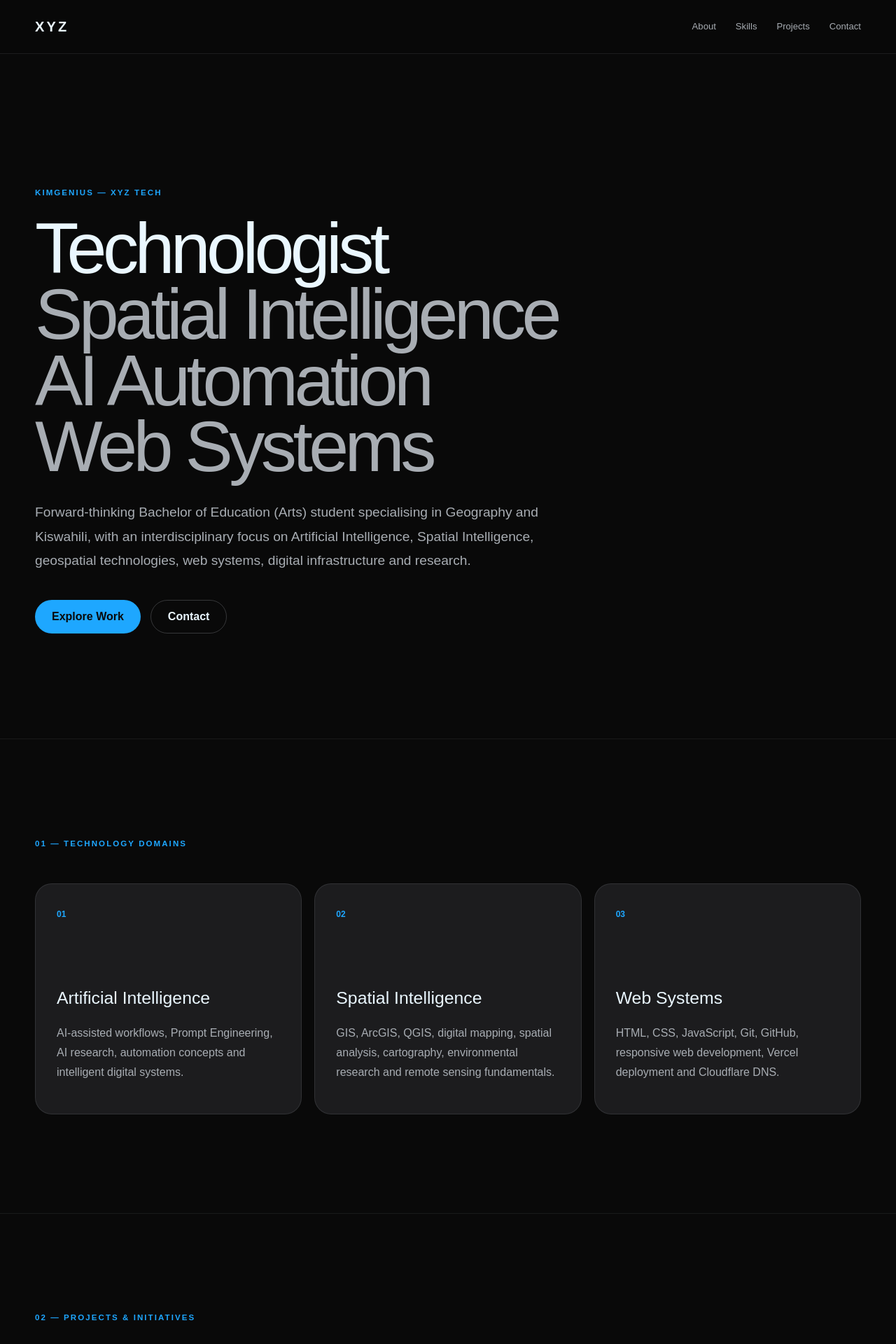
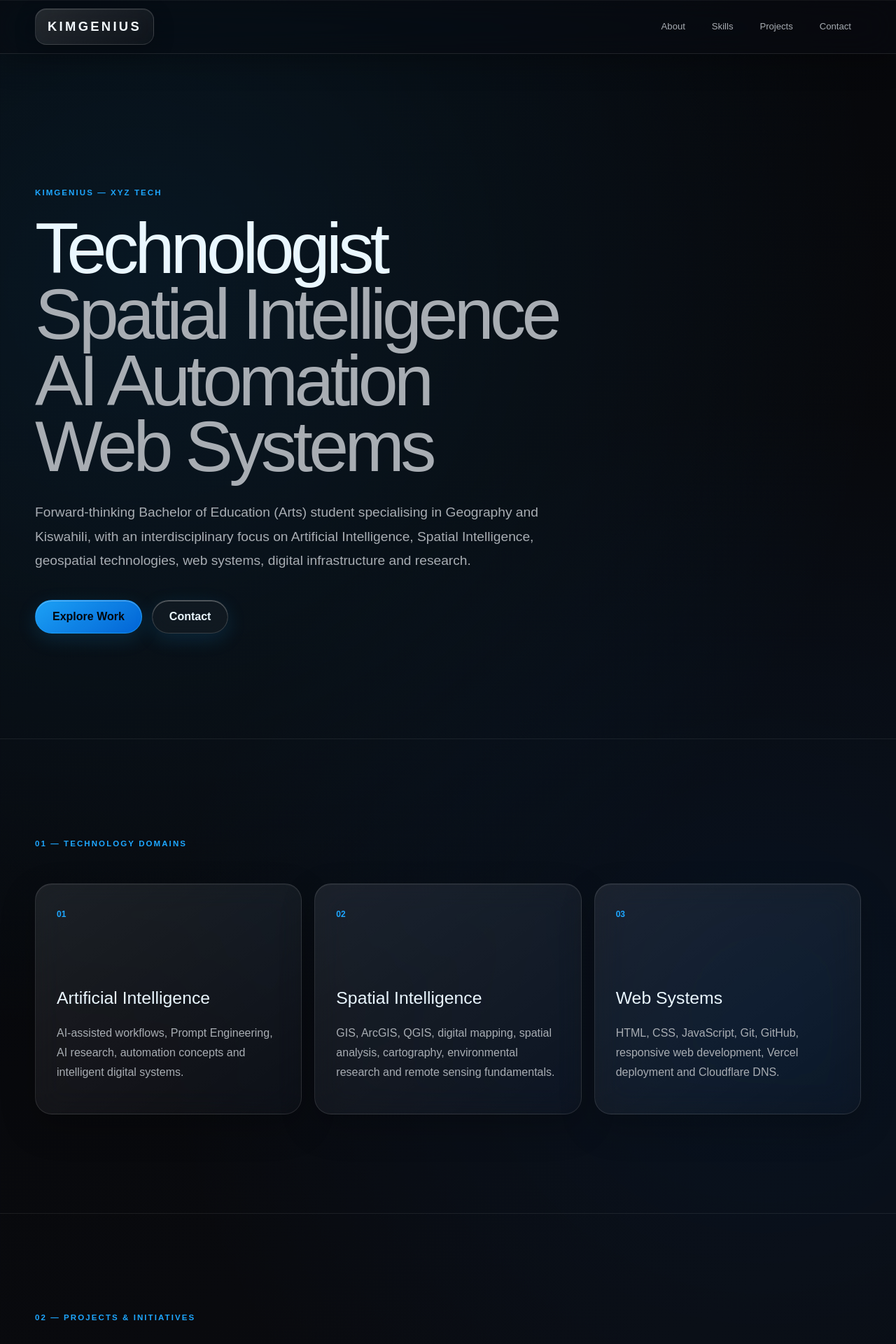
Before and after one commit to ki995483/kimgenius-portfolio, a Next.js app: page /portfolio in a window 1280 px wide. Shown: the top 1920 px of the page at 70% size. Built offline with nearby package versions, Linux system fonts and the light colour scheme.

Commit message:
Finalize KIMGENIUS portfolio glass UI

```diff
--- a/app/globals.css
+++ b/app/globals.css
@@ -20,6 +20,7 @@ html {
   width: 100%;
   max-width: 100%;
   overflow-x: hidden;
+  scroll-behavior: smooth;
 }
 
 body {
@@ -127,29 +128,43 @@ body {
 }
 
 /* =========================================================
-   KIMGENIUS PORTFOLIO — XYZ INTERNAL SYSTEM
+   KIMGENIUS PORTFOLIO — PREMIUM GLASS SYSTEM
    ========================================================= */
 
 .portfolio-page {
   min-height: 100vh;
   width: 100%;
-  background: #090909;
+  background:
+    radial-gradient(
+      circle at 15% 10%,
+      rgba(30, 167, 255, 0.10),
+      transparent 28%
+    ),
+    radial-gradient(
+      circle at 85% 35%,
+      rgba(0, 119, 255, 0.08),
+      transparent 30%
+    ),
+    linear-gradient(145deg, #050609 0%, #0a0b0f 52%, #050609 100%);
   color: #eaf7ff;
   overflow-x: hidden;
 }
 
-.portfolio-shell {
-  width: min(1180px, calc(100% - 40px));
-  margin-inline: auto;
-}
+/* =========================================================
+   GLASSMORPHIC HEADER
+   ========================================================= */
 
 .portfolio-header {
   position: sticky;
   top: 0;
   z-index: 50;
-  background: rgba(9, 9, 9, 0.82);
-  backdrop-filter: blur(18px);
-  border-bottom: 1px solid rgba(168, 173, 179, 0.12);
+  background: rgba(10, 12, 17, 0.58);
+  backdrop-filter: blur(24px) saturate(160%);
+  -webkit-backdrop-filter: blur(24px) saturate(160%);
+  border-bottom: 1px solid rgba(255, 255, 255, 0.10);
+  box-shadow:
+    0 10px 40px rgba(0, 0, 0, 0.28),
+    inset 0 1px 0 rgba(255, 255, 255, 0.05);
 }
 
 .portfolio-header .portfolio-shell {
@@ -160,32 +175,82 @@ body {
   gap: 30px;
 }
 
+.portfolio-shell {
+  width: min(1180px, calc(100% - 40px));
+  margin-inline: auto;
+}
+
+/* =========================================================
+   KIMGENIUS BRAND
+   ========================================================= */
+
 .portfolio-brand {
-  color: #eaf7ff;
+  position: relative;
+  color: #f4fbff;
   text-decoration: none;
-  font-size: 1.25rem;
-  font-weight: 800;
-  letter-spacing: 0.16em;
+  font-size: 1.15rem;
+  font-weight: 850;
+  letter-spacing: 0.18em;
+  padding: 11px 17px;
+  border: 1px solid rgba(255, 255, 255, 0.13);
+  border-radius: 16px;
+  background:
+    linear-gradient(
+      145deg,
+      rgba(255, 255, 255, 0.12),
+      rgba(255, 255, 255, 0.035)
+    );
+  box-shadow:
+    inset 0 1px 0 rgba(255, 255, 255, 0.12),
+    0 8px 30px rgba(0, 0, 0, 0.22);
+  backdrop-filter: blur(18px);
+  -webkit-backdrop-filter: blur(18px);
+  transition:
+    transform 180ms ease,
+    border-color 180ms ease,
+    box-shadow 180ms ease;
 }
+
+.portfolio-brand:hover {
+  transform: translateY(-1px);
+  border-color: rgba(30, 167, 255, 0.45);
+  box-shadow:
+    inset 0 1px 0 rgba(255, 255, 255, 0.14),
+    0 10px 34px rgba(30, 167, 255, 0.12);
+}
+
+/* =========================================================
+   NAVIGATION
+   ========================================================= */
 
 .portfolio-nav {
   display: flex;
   align-items: center;
-  gap: 28px;
+  gap: 10px;
 }
 
 .portfolio-nav a {
   color: #a8adb3;
   text-decoration: none;
   font-size: 0.82rem;
-  transition: color 180ms ease;
+  padding: 9px 13px;
+  border: 1px solid transparent;
+  border-radius: 999px;
+  transition:
+    color 180ms ease,
+    background 180ms ease,
+    border-color 180ms ease;
 }
 
 .portfolio-nav a:hover {
-  color: #1ea7ff;
+  color: #ffffff;
+  background: rgba(255, 255, 255, 0.06);
+  border-color: rgba(255, 255, 255, 0.10);
 }
 
-/* HERO */
+/* =========================================================
+   PORTFOLIO HERO
+   ========================================================= */
 
 .portfolio-hero {
   padding: clamp(100px, 15vw, 190px) 0 clamp(90px, 12vw, 150px);
@@ -221,6 +286,10 @@ body {
   line-height: 1.8;
 }
 
+/* =========================================================
+   BUTTON SYSTEM
+   ========================================================= */
+
 .portfolio-actions {
   display: flex;
   flex-wrap: wrap;
@@ -234,32 +303,59 @@ body {
   justify-content: center;
   min-height: 48px;
   padding: 0 24px;
+  border: 1px solid rgba(30, 167, 255, 0.55);
   border-radius: 999px;
-  background: #1ea7ff;
-  color: #090909;
+  background:
+    linear-gradient(
+      145deg,
+      rgba(30, 167, 255, 0.96),
+      rgba(0, 119, 255, 0.82)
+    );
+  color: #02060b;
   text-decoration: none;
-  font-weight: 700;
+  font-weight: 750;
   white-space: nowrap;
+  box-shadow:
+    0 8px 28px rgba(30, 167, 255, 0.15),
+    inset 0 1px 0 rgba(255, 255, 255, 0.35);
+  transition:
+    transform 180ms ease,
+    box-shadow 180ms ease,
+    filter 180ms ease;
+}
+
+.portfolio-button:hover {
+  transform: translateY(-2px);
+  filter: brightness(1.08);
+  box-shadow:
+    0 12px 34px rgba(30, 167, 255, 0.22),
+    inset 0 1px 0 rgba(255, 255, 255, 0.4);
 }
 
 .portfolio-button.secondary {
-  background: transparent;
+  background: rgba(255, 255, 255, 0.035);
   color: #eaf7ff;
-  border: 1px solid rgba(168, 173, 179, 0.28);
+  border: 1px solid rgba(255, 255, 255, 0.16);
+  backdrop-filter: blur(14px);
+  -webkit-backdrop-filter: blur(14px);
 }
 
-/* SECTIONS */
+/* =========================================================
+   SECTIONS
+   ========================================================= */
 
 .portfolio-section {
   padding: clamp(90px, 11vw, 150px) 0;
-  border-top: 1px solid rgba(168, 173, 179, 0.1);
+  border-top: 1px solid rgba(255, 255, 255, 0.08);
 }
 
 .section-label {
   margin-bottom: 48px;
 }
 
-/* DOMAIN CARDS */
+/* =========================================================
+   GLASS DOMAIN CARDS
+   ========================================================= */
 
 .domain-grid {
   display: grid;
@@ -270,9 +366,34 @@ body {
 .domain-card {
   min-height: 330px;
   padding: 30px;
-  border: 1px solid rgba(168, 173, 179, 0.15);
+  border: 1px solid rgba(255, 255, 255, 0.11);
   border-radius: 24px;
-  background: #1c1c1e;
+  background:
+    linear-gradient(
+      145deg,
+      rgba(255, 255, 255, 0.085),
+      rgba(255, 255, 255, 0.025)
+    );
+  box-shadow:
+    0 18px 50px rgba(0, 0, 0, 0.24),
+    inset 0 1px 0 rgba(255, 255, 255, 0.07);
+  backdrop-filter: blur(20px) saturate(140%);
+  -webkit-backdrop-filter: blur(20px) saturate(140%);
+  transition:
+    transform 200ms ease,
+    border-color 200ms ease,
+    background 200ms ease;
+}
+
+.domain-card:hover {
+  transform: translateY(-5px);
+  border-color: rgba(30, 167, 255, 0.28);
+  background:
+    linear-gradient(
+      145deg,
+      rgba(30, 167, 255, 0.09),
+      rgba(255, 255, 255, 0.025)
+    );
 }
 
 .domain-card span {
@@ -294,14 +415,16 @@ body {
   line-height: 1.75;
 }
 
-/* PROJECTS */
+/* =========================================================
+   PROJECTS
+   ========================================================= */
 
 .project-feature {
   display: grid;
   grid-template-columns: minmax(260px, 0.8fr) minmax(0, 1.2fr);
   gap: 60px;
   padding: 42px 0;
-  border-bottom: 1px solid rgba(168, 173, 179, 0.12);
+  border-bottom: 1px solid rgba(255, 255, 255, 0.09);
 }
 
 .project-feature h2 {
@@ -310,7 +433,13 @@ body {
   letter-spacing: -0.03em;
 }
 
-/* EDUCATION */
+.project-feature .portfolio-button {
+  margin-top: 24px;
+}
+
+/* =========================================================
+   EDUCATION
+   ========================================================= */
 
 .education-section h2 {
   margin-bottom: 12px;
@@ -326,7 +455,9 @@ body {
   margin-top: 12px;
 }
 
-/* CONTACT */
+/* =========================================================
+   CONTACT
+   ========================================================= */
 
 .contact-section {
   padding-bottom: 20px;
@@ -351,16 +482,32 @@ body {
   color: #eaf7ff;
   text-decoration: none;
   padding: 13px 18px;
-  border: 1px solid rgba(168, 173, 179, 0.18);
+  border: 1px solid rgba(255, 255, 255, 0.13);
   border-radius: 999px;
+  background: rgba(255, 255, 255, 0.035);
+  backdrop-filter: blur(14px);
+  -webkit-backdrop-filter: blur(14px);
   overflow-wrap: anywhere;
+  transition:
+    transform 180ms ease,
+    border-color 180ms ease,
+    background 180ms ease;
 }
 
-/* FOOTER */
+.contact-links a:hover {
+  transform: translateY(-2px);
+  border-color: rgba(30, 167, 255, 0.35);
+  background: rgba(30, 167, 255, 0.07);
+}
+
+/* =========================================================
+   FOOTER
+   ========================================================= */
 
 .portfolio-footer {
   padding: 28px 0;
-  border-top: 1px solid rgba(168, 173, 179, 0.1);
+  border-top: 1px solid rgba(255, 255, 255, 0.08);
+  background: rgba(255, 255, 255, 0.015);
 }
 
 .portfolio-footer .portfolio-shell {
@@ -375,6 +522,25 @@ body {
 .portfolio-footer a {
   color: #eaf7ff;
   text-decoration: none;
+}
+
+.back-to-top {
+  padding: 9px 15px;
+  border: 1px solid rgba(255, 255, 255, 0.13);
+  border-radius: 999px;
+  background: rgba(255, 255, 255, 0.035);
+  backdrop-filter: blur(14px);
+  -webkit-backdrop-filter: blur(14px);
+  transition:
+    transform 180ms ease,
+    border-color 180ms ease,
+    background 180ms ease;
+}
+
+.back-to-top:hover {
+  transform: translateY(-2px);
+  border-color: rgba(30, 167, 255, 0.35);
+  background: rgba(30, 167, 255, 0.07);
 }
 
 /* =========================================================
@@ -449,6 +615,11 @@ body {
     min-height: 68px;
   }
 
+  .portfolio-brand {
+    font-size: 1rem;
+    padding: 9px 13px;
+  }
+
   .portfolio-hero {
     padding-top: 80px;
   }
--- a/app/portfolio/page.tsx
+++ b/app/portfolio/page.tsx
@@ -6,7 +6,7 @@ export default function PortfolioPage() {
       <header className="portfolio-header">
         <div className="portfolio-shell">
           <Link href="/" className="portfolio-brand">
-            XYZ
+            KIMGENIUS
           </Link>
 
           <nav className="portfolio-nav" aria-label="Portfolio navigation">
@@ -97,14 +97,9 @@ export default function PortfolioPage() {
               <p className="project-number">PROJECT 01</p>
               <h2>XYZ TECH & KimGenius Digital Portfolio</h2>
 
-              <a
-                href="https://www.kimgenius.xyz"
-                target="_blank"
-                rel="noreferrer"
-                className="portfolio-button"
-              >
+              <Link href="/" className="portfolio-button">
                 LIVE DEMO
-              </a>
+              </Link>
             </div>
 
             <p>
@@ -205,9 +200,9 @@ export default function PortfolioPage() {
         <div className="portfolio-shell">
           <span>©️ 2026 KIMGENIUS • XYZ TECH</span>
 
-          <Link href="/">
-            Return to XYZ
-          </Link>
+          <a href="#about" className="back-to-top">
+            Back to the Top ↑
+          </a>
         </div>
       </footer>
     </main>
```
